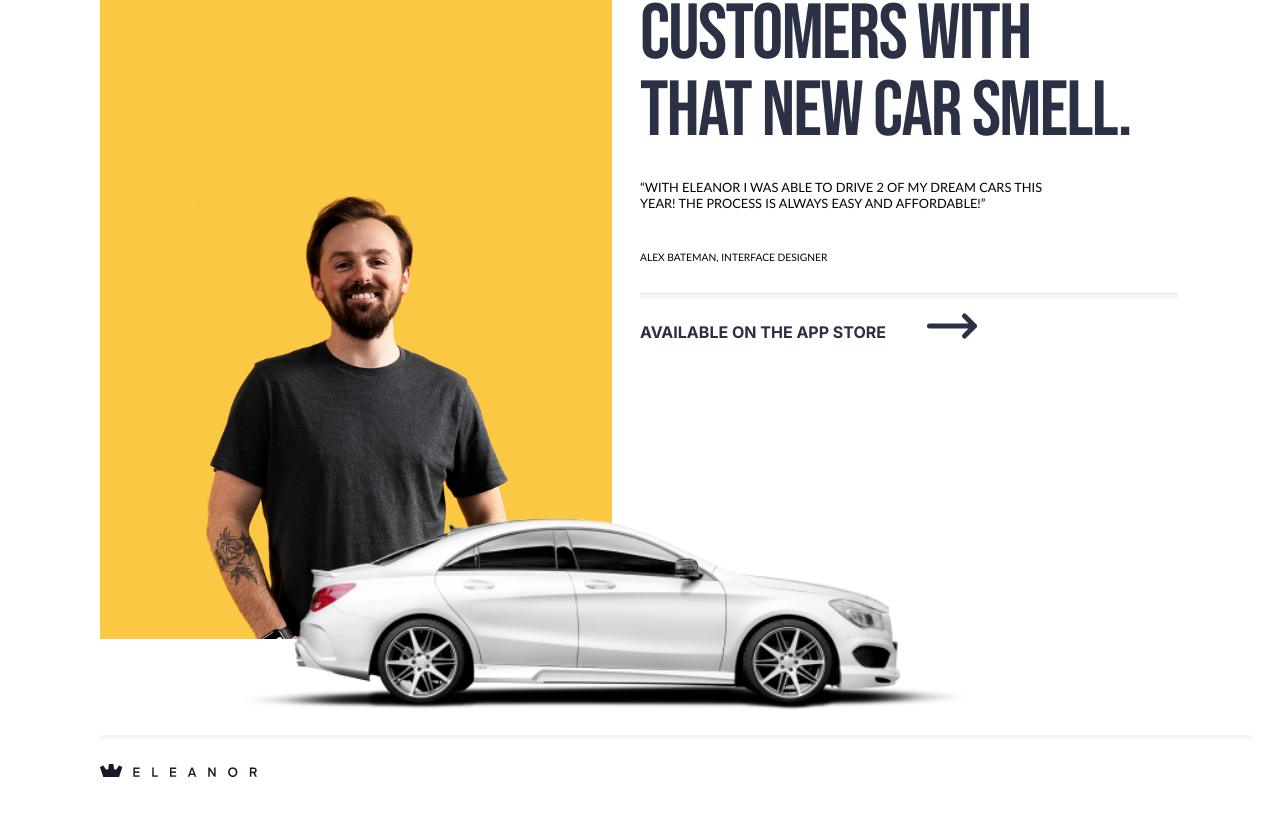
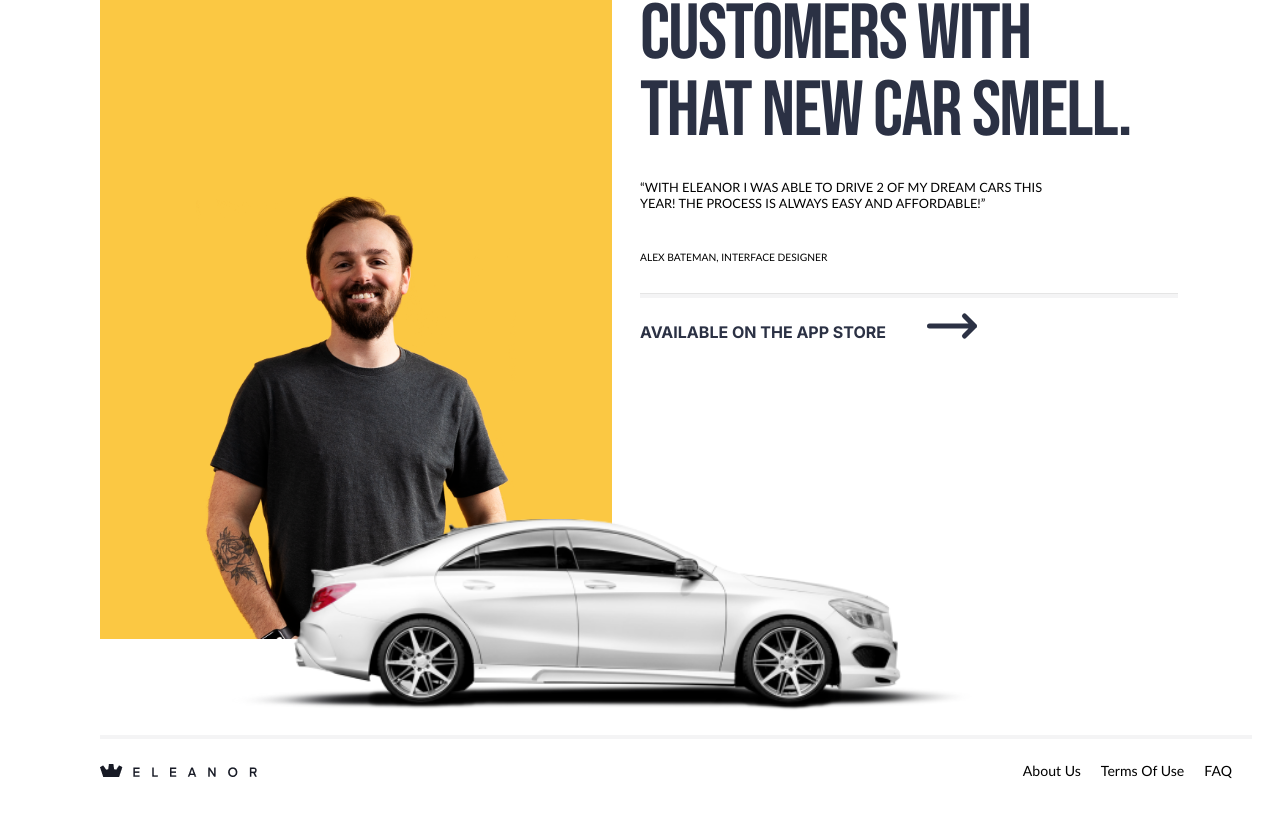
Before and after one commit to michaeldegennaro/eleanor-test, a React (Create React App) app: page / in a window 1280 px wide. Shown: the part 4048-4865 px from the top of the page. Built offline with nearby package versions, Linux system fonts and the light colour scheme.

Commit message:
fixed more issues

```diff
--- a/src/components/sections/CustomerSection.js
+++ b/src/components/sections/CustomerSection.js
@@ -53,6 +53,11 @@ export const CustomerSection = () => {
         <CarWrapper className="car-customer" />
         <CustomerFooterSection>
           <img src="./images/header-black.png" />
+          <div className="link-container">
+            <p>About Us</p>
+            <p>Terms Of Use</p>
+            <p>FAQ</p>
+          </div>
         </CustomerFooterSection>
       </StyledCustomerSection>
     </>
--- a/src/components/styles/sections/CustomerSection.styled.js
+++ b/src/components/styles/sections/CustomerSection.styled.js
@@ -178,9 +178,23 @@ export const CustomerFooterSection = styled.section`
     top: 10px;
     margin: 25px 0px 0px 0px;
   }
+  div {
+    position: absolute;
+    right: 10px;
+    top: 23px;
+  }
+  p {
+    display: inline;
+    margin: 10px;
+    font-family: Optima, sans-serif;
+    font-size: 1.1vw;
+  }
   @media (max-width: 1070px) {
     bottom: -140vw;
     left: -160px;
+    div {
+      display: none;
+    }
   }
   @media (max-width: 800px) {
     bottom: -120vw;
```
